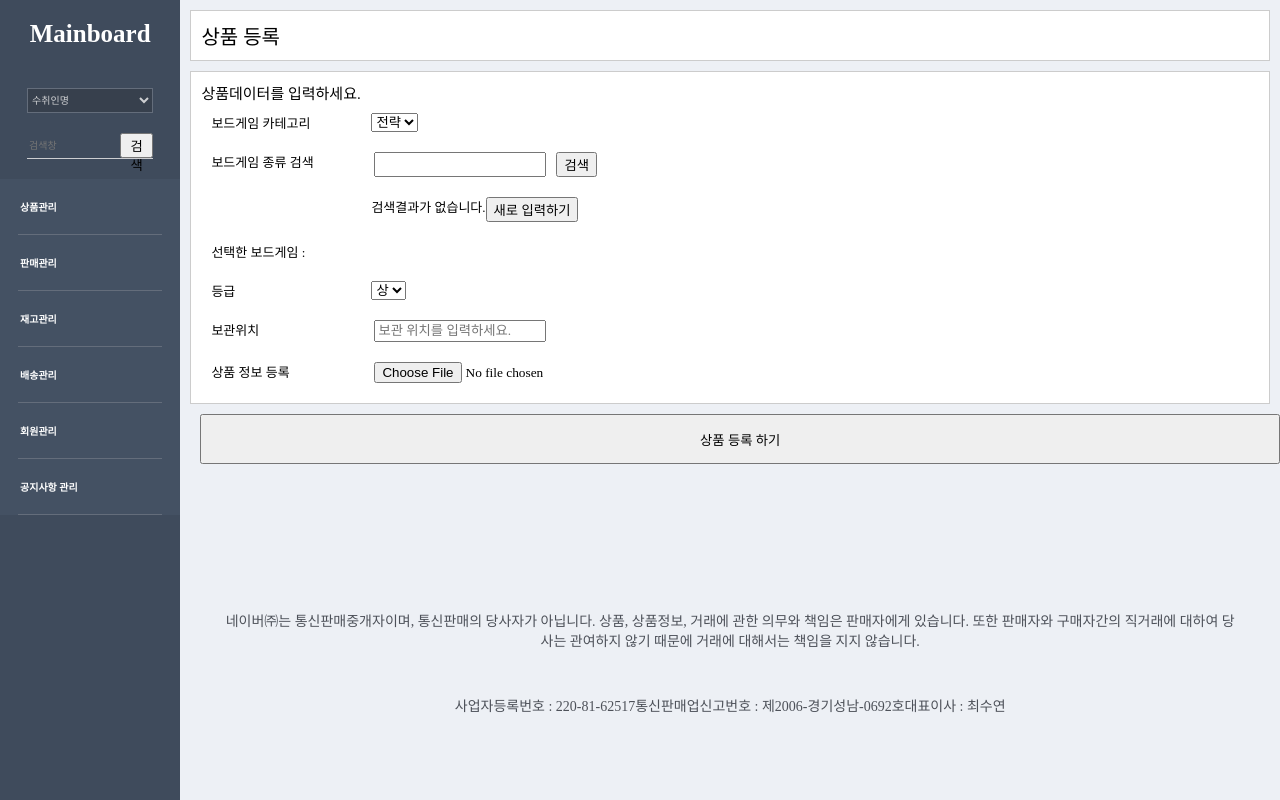
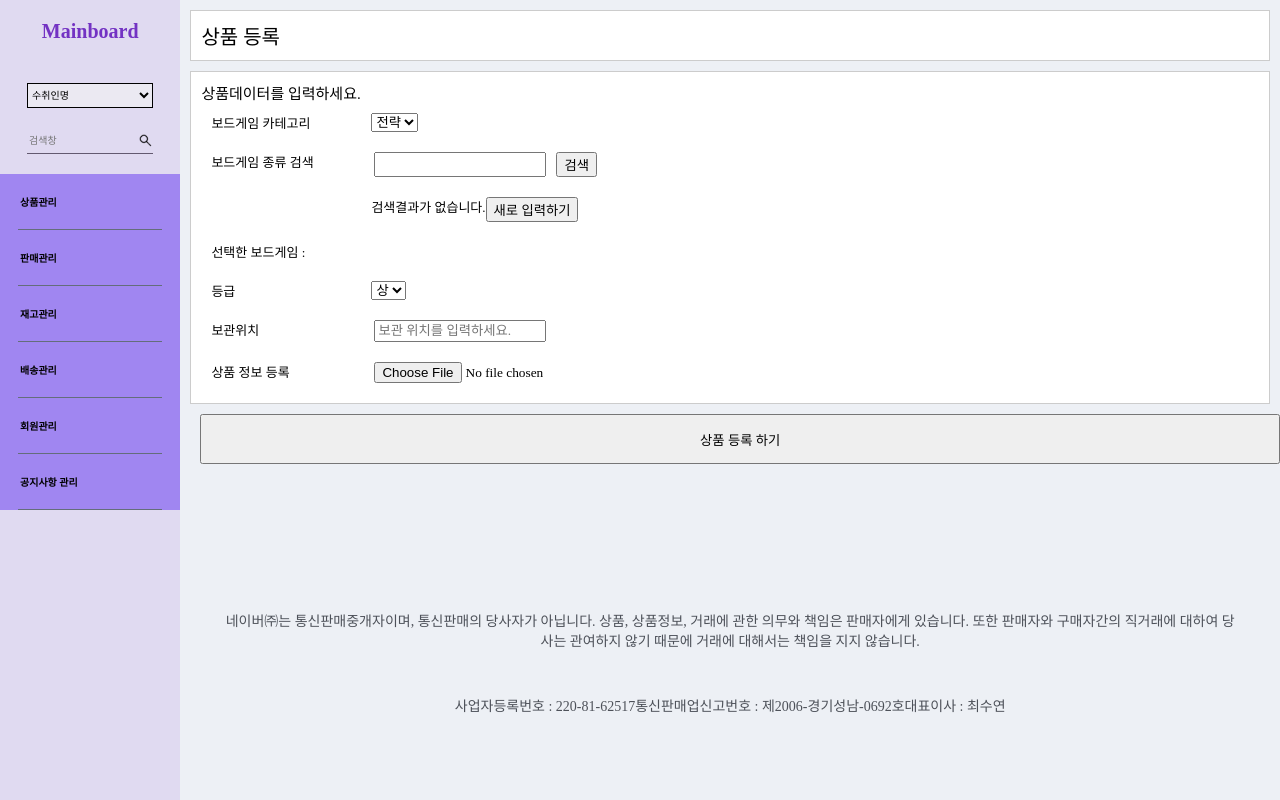
Before and after one commit to gozingamrae/mainboard-frontend--management, a React (Create React App) app: page /addproduct in a window 1280 px wide. Built offline with nearby package versions, Linux system fonts and the light colour scheme; a web font is replaced by a local one.

Commit message:
Refactor 네브바 스타일 수정

```diff
--- a/src/layouts/components/common/NavBar.js
+++ b/src/layouts/components/common/NavBar.js
@@ -38,7 +38,7 @@ function NavBar() {
       {/* 검색창 */}
       <div className={style.searchBox}>
         <input type="text" placeholder="검색창"/>
-        <button>검색</button>
+        <img src="/main/search_button.png"/>
       </div>
       {/* 네비게이션 버튼 */}
       <div className={style.navButtonBox}>
--- a/src/layouts/css/NavBar.module.css
+++ b/src/layouts/css/NavBar.module.css
@@ -3,7 +3,7 @@ a {
 }
 
 .navbarBox {
-    background-color: #3F4B5C;
+    background-color: #E0DAF1;
     width : 210px;
     display : flex;
     flex-direction: column;
@@ -14,21 +14,18 @@ a {
 .selectBox{
     width: 70%;
     height: 25px;
-    background-color: #37404d;
-    border: 1px solid #646d7b;
-    color : #cdced1;
+    background-color: #EBE9F2;
+    border: 1px solid #000000;
+    color : #000000;
     margin-top : 40px;
     border-radius: 0%;
     font-size: 10px;
-}
-.mainlogo{
-    font-size: 25px;
 }
 .searchBox{
     display : flex;
     width : 70%;
     height : 25px;
-    border-bottom: 1px solid #cdced1;
+    border-bottom: 1px solid #635970;
     margin : 20px;
 }
 .searchBox input{
@@ -38,22 +35,27 @@ a {
     width : 100%;
     font-size:10px;
 }
-
+.searchBox img{
+    margin : auto;
+    width : 15px;
+    height : 15px;
+}
 .mainlogo{
-    color : white;
+    color : #7332C3;
     align-content: center;
     text-decoration: none;
+    font-size: 20px;
 }
 .navButtonBox{
     width: 100%;
-    color : white;
+    color : black;
 }
 .navButtonBox div{
     padding : 20px;
-    color : white;
+    color : black;
 }
 .navButton{
-    background-color: #445163;
+    background-color: #A086F1;
     text-align: left;
     font-size: 10px;
     font-weight: bold;
@@ -66,11 +68,11 @@ a {
     margin: 0 auto;
 }
 .navButton2{
-    background-color: #414958;
+    background-color: #C8B8FB;
     font-weight: 100;
 }
 .navButton2 div{
-    color : #CCCCCC;
+    color : #635970;
     padding-top : 8px;
     padding-bottom : 8px;
 }
```
Also changed, not shown: public/main/search_button.png (added).
